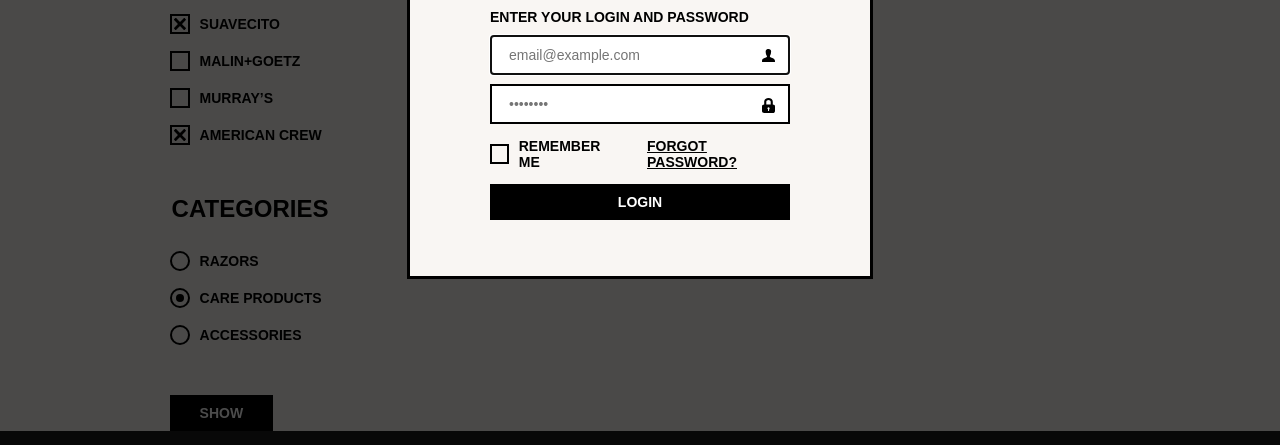
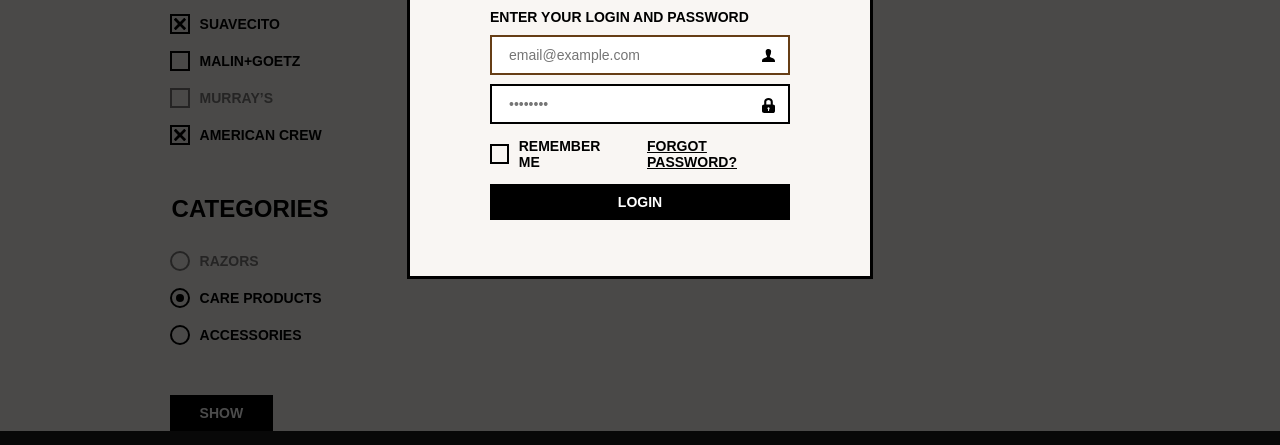
Before and after one commit to ViksPiks/barbershop, a website built with Vite: page src/catalog.html in a window 1280 px wide. Both pictures are taken after a click on the button "LOGIN". Shown: the part 355-800 px from the top of the page. Built offline with nearby package versions, Linux system fonts and the light colour scheme.

Commit message:
feat: add state styles

```diff
--- a/src/catalog.html
+++ b/src/catalog.html
@@ -124,6 +124,7 @@
                   id="murrays"
                   type="checkbox"
                   class="visually-hidden custom-checkbox__input"
+                  disabled
                 />
                 <label class="custom-checkbox__label" for="murrays">
                   Murray’s
@@ -149,6 +150,7 @@
                   type="radio"
                   id="razors"
                   name="category"
+                  disabled
                 />
                 <label class="custom-radio__label" for="razors">Razors</label>
               </div>
--- a/src/styles/blocks/button.css
+++ b/src/styles/blocks/button.css
@@ -10,6 +10,7 @@
   background-color: var(--color-primary);
 }
 
-.button--primary:hover {
+.button--primary:hover,
+.button--primary:active {
   background-color: var(--color-active);
 }
--- a/src/styles/blocks/custom-checkbox.css
+++ b/src/styles/blocks/custom-checkbox.css
@@ -6,6 +6,11 @@
   display: flex;
   align-items: center;
   gap: 10px;
+}
+
+.custom-checkbox__label:hover,
+.custom-checkbox__label:active {
+  color: var(--color-active);
 }
 
 .custom-checkbox__label::before {
@@ -28,3 +33,8 @@
 .custom-checkbox__input:checked + .custom-checkbox__label::after {
   display: block;
 }
+
+.custom-checkbox__input:disabled + .custom-checkbox__label {
+  color: var(--color-primary);
+  opacity: 0.5;
+}
--- a/src/styles/blocks/custom-radio.css
+++ b/src/styles/blocks/custom-radio.css
@@ -6,6 +6,11 @@
   display: flex;
   align-items: center;
   gap: 10px;
+}
+
+.custom-radio__label:hover,
+.custom-radio__label:active {
+  color: var(--color-active);
 }
 
 .custom-radio__label::before {
@@ -31,3 +36,8 @@
 .custom-radio__input:checked + .custom-radio__label::after {
   display: block;
 }
+
+.custom-radio__input:disabled + .custom-radio__label {
+  color: var(--color-primary);
+  opacity: 0.5;
+}
--- a/src/styles/global.css
+++ b/src/styles/global.css
@@ -125,3 +125,13 @@ input[type="time"] {
 input[type="checkbox"] {
   margin: 0;
 }
+
+input[type="tel"]:focus,
+input[type="time"]:focus,
+input[type="date"]:focus,
+input[type="text"]:focus,
+input[type="password"]:focus,
+input[type="email"]:focus {
+  border: 2px solid var(--color-active);
+  outline: none;
+}
```
